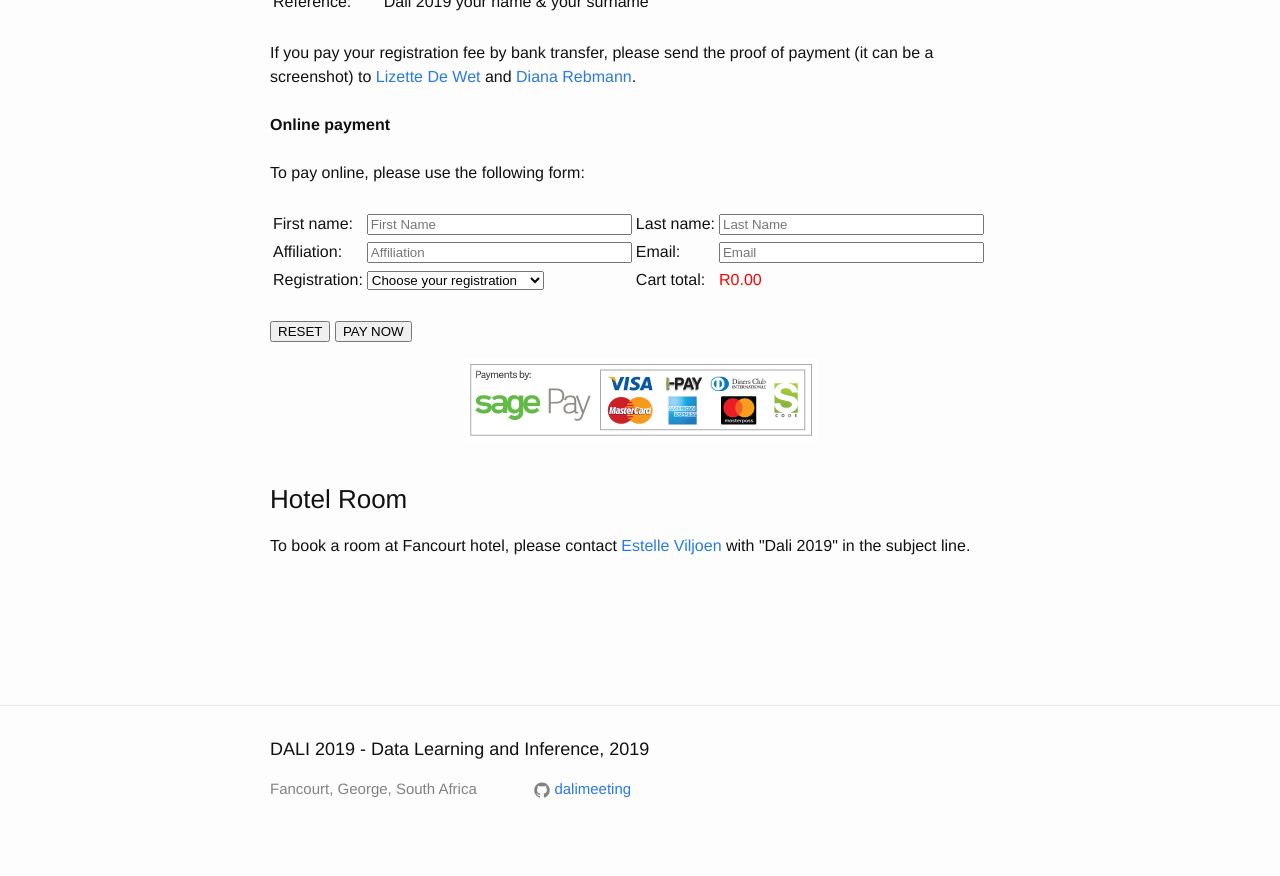
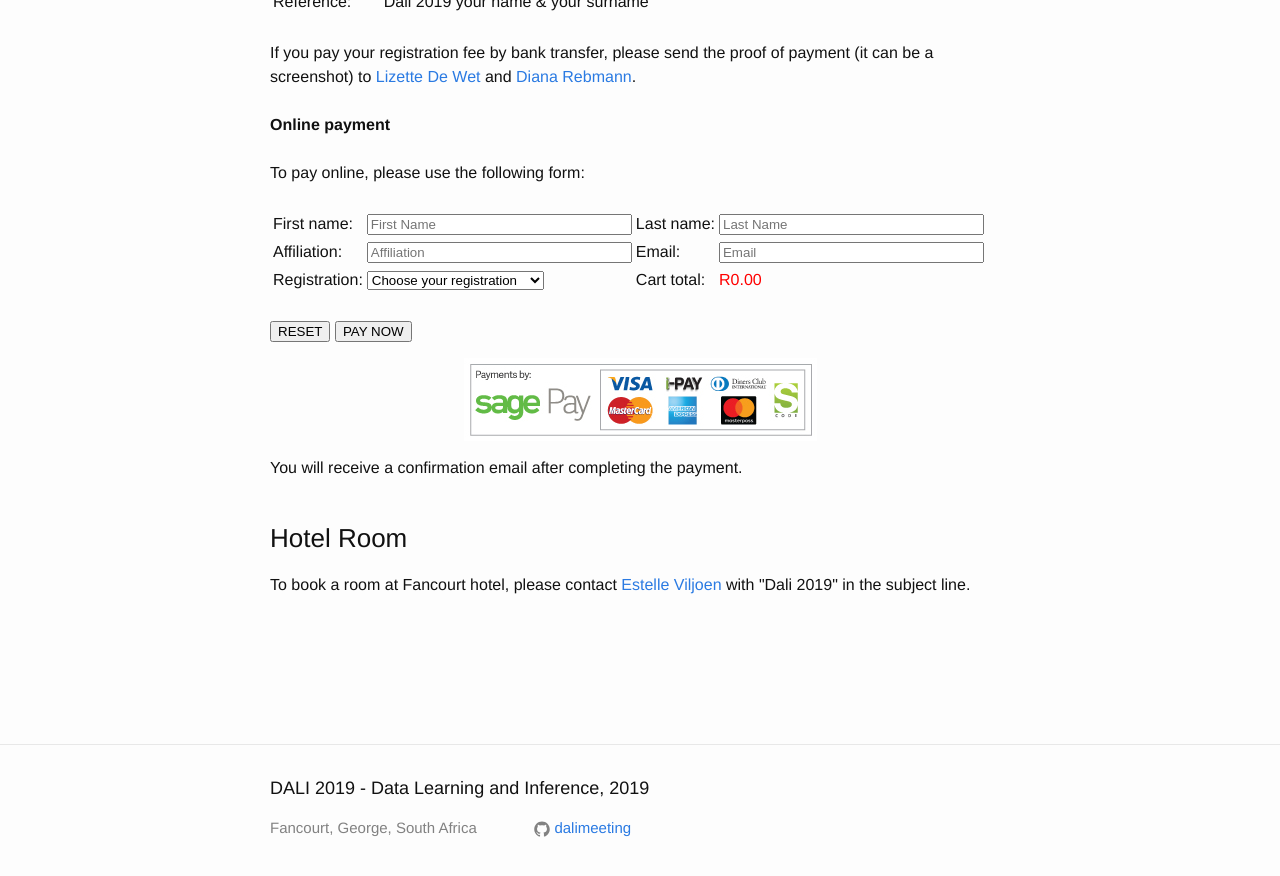
Before and after one commit to dalimeeting/dalimeeting.github.io, a Jekyll site: the page built from registration.html, in a window 1280 px wide and 900 px high, scrolled down 1014 px. Shown: the top 876 px of the window. Built offline with Jekyll 4.4.1, drawn with Linux system fonts in a browser that asks for light colours.

Commit message:
Update registration.html

```diff
--- a/_layouts/registration.html
+++ b/_layouts/registration.html
@@ -54,6 +54,7 @@ layout: page
 
   <p style="text-align:center;"><img src="{{ '/assets/Combination-7_Horizontal.jpg' | prepend: site.baseurl }}" /></p>
 
+  <p>You will receive a confirmation email after completing the payment.</p>
   <br>
   <h3>Hotel Room</h3>
   <p>To book a room at Fancourt hotel, please contact <a href="mailto:estellev@fancourt.co.za">Estelle Viljoen</a> with "Dali 2019" in the subject line.</p>
```
